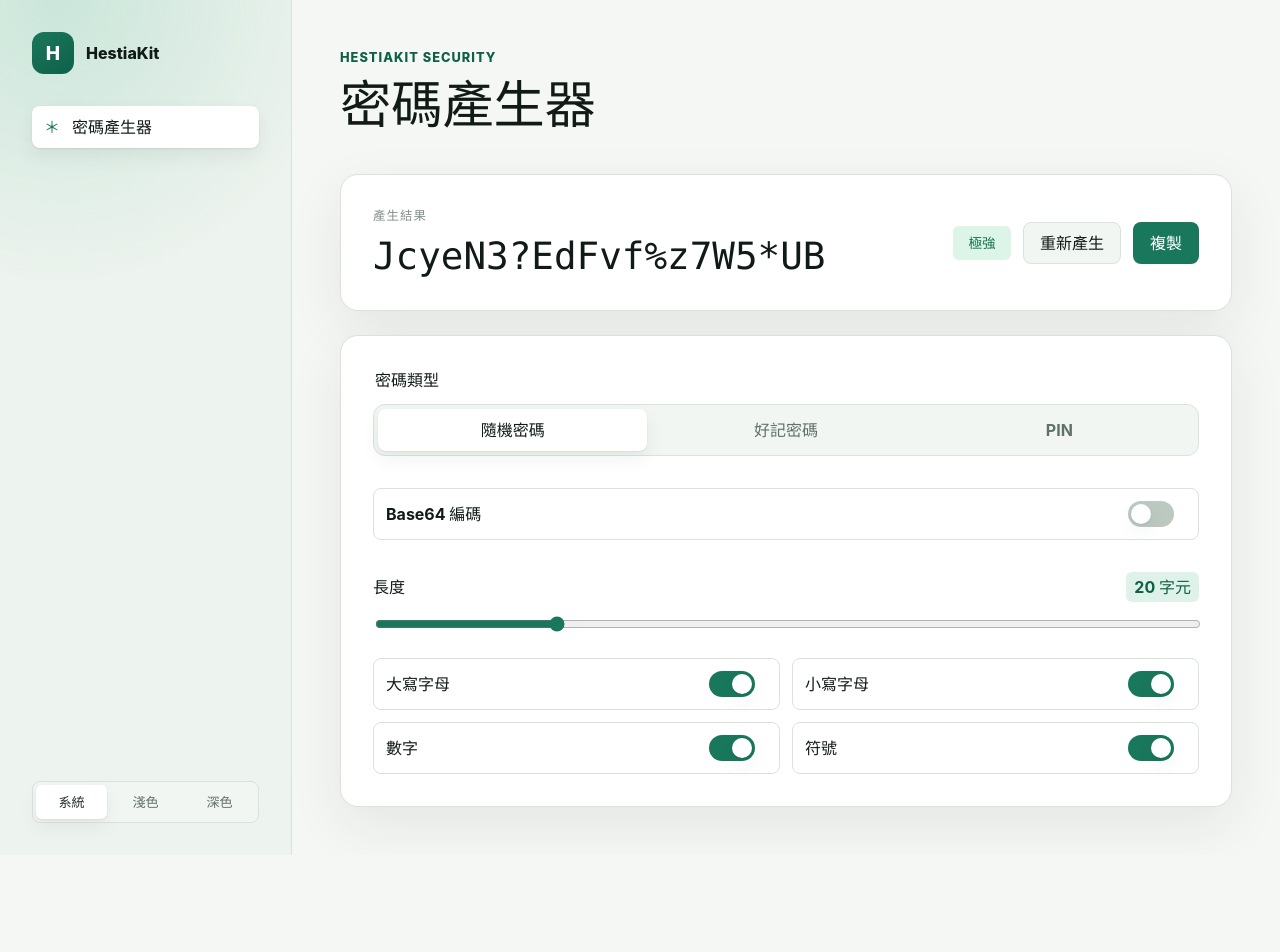
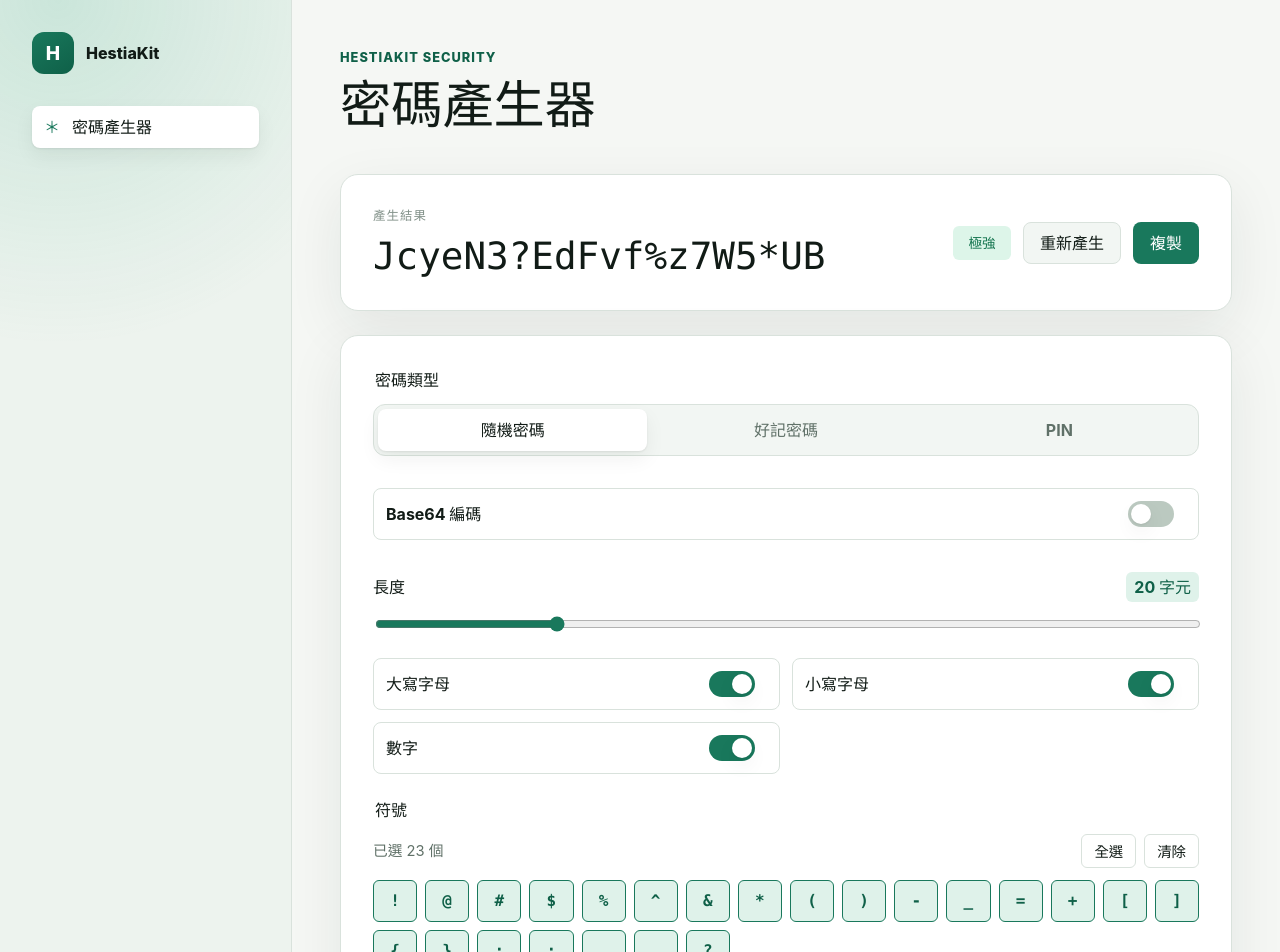
Before and after one commit to martin0230206/HestiaKit, a Vue app: page /#/ in a window 1280 px wide. Shown: the top 952 px of the page. Before the commit the page ends 855 px from the top, so only its background shows below. Built offline with nearby package versions, Linux system fonts and the light colour scheme.

Commit message:
feat: 讓密碼產生器支援自訂符號選擇

```diff
--- a/src/utils/passwordGenerator.ts
+++ b/src/utils/passwordGenerator.ts
@@ -6,6 +6,7 @@ export interface RandomPasswordOptions {
   includeLowercase: boolean
   includeNumbers: boolean
   includeSymbols: boolean
+  symbols?: string
 }
 
 export interface MemorablePasswordOptions {
@@ -24,7 +25,7 @@ export type PasswordStrength = 'Weak' | 'Good' | 'Strong' | 'Excellent'
 const uppercase = 'ABCDEFGHJKLMNPQRSTUVWXYZ'
 const lowercase = 'abcdefghijkmnopqrstuvwxyz'
 const numbers = '23456789'
-const symbols = '!@#$%^&*()-_=+[]{};:,.?'
+export const defaultSymbolCharacters = '!@#$%^&*()-_=+[]{};:,.?'
 const pinNumbers = '0123456789'
 const memorableWords = [
   'ember',
@@ -72,11 +73,12 @@ function shuffle(characters: string[]) {
 }
 
 export function generateRandomPassword(options: RandomPasswordOptions) {
+  const symbolPool = options.includeSymbols ? options.symbols ?? defaultSymbolCharacters : ''
   const pools = [
     options.includeUppercase ? uppercase : '',
     options.includeLowercase ? lowercase : '',
     options.includeNumbers ? numbers : '',
-    options.includeSymbols ? symbols : '',
+    symbolPool,
   ].filter(Boolean)
 
   if (pools.length === 0) {
--- a/src/views/PasswordGeneratorView.vue
+++ b/src/views/PasswordGeneratorView.vue
@@ -4,6 +4,7 @@ import RangeControl from '../components/forms/RangeControl.vue'
 import SegmentedControl from '../components/forms/SegmentedControl.vue'
 import SwitchControl from '../components/forms/SwitchControl.vue'
 import {
+  defaultSymbolCharacters,
   encodeBase64Password,
   estimatePasswordStrength,
   generateMemorablePassword,
@@ -21,7 +22,8 @@ const randomLength = ref(20)
 const includeUppercase = ref(true)
 const includeLowercase = ref(true)
 const includeNumbers = ref(true)
-const includeSymbols = ref(true)
+const symbolOptions = defaultSymbolCharacters.split('')
+const selectedSymbols = ref([...symbolOptions])
 
 const wordCount = ref(4)
 const separator = ref('-')
@@ -37,6 +39,7 @@ const modeOptions: Array<{ label: string; value: PasswordMode }> = [
 ]
 
 const strength = computed(() => estimatePasswordStrength(generatedPassword.value))
+const selectedSymbolCharacters = computed(() => selectedSymbols.value.join(''))
 const strengthLabel = computed(() => {
   const labels = {
     Weak: '偏弱',
@@ -48,6 +51,14 @@ const strengthLabel = computed(() => {
   return labels[strength.value]
 })
 
+function selectAllSymbols() {
+  selectedSymbols.value = [...symbolOptions]
+}
+
+function clearSymbols() {
+  selectedSymbols.value = []
+}
+
 function generatePassword() {
   copyState.value = 'idle'
   let nextPassword = ''
@@ -58,7 +69,8 @@ function generatePassword() {
       includeUppercase: includeUppercase.value,
       includeLowercase: includeLowercase.value,
       includeNumbers: includeNumbers.value,
-      includeSymbols: includeSymbols.value,
+      includeSymbols: selectedSymbols.value.length > 0,
+      symbols: selectedSymbolCharacters.value,
     })
   } else if (mode.value === 'memorable') {
     nextPassword = generateMemorablePassword({
@@ -91,7 +103,7 @@ watch(
     includeUppercase,
     includeLowercase,
     includeNumbers,
-    includeSymbols,
+    selectedSymbolCharacters,
     wordCount,
     separator,
     memorableIncludeNumber,
@@ -145,8 +157,32 @@ watch(
             <SwitchControl v-model="includeUppercase" label="大寫字母" />
             <SwitchControl v-model="includeLowercase" label="小寫字母" />
             <SwitchControl v-model="includeNumbers" label="數字" />
-            <SwitchControl v-model="includeSymbols" label="符號" />
           </div>
+
+          <fieldset class="symbol-picker">
+            <legend>符號</legend>
+            <div class="symbol-picker__header">
+              <span>{{ selectedSymbols.length ? `已選 ${selectedSymbols.length} 個` : '未使用符號' }}</span>
+              <div class="symbol-picker__actions">
+                <button class="symbol-picker__action" type="button" @click="selectAllSymbols">
+                  全選
+                </button>
+                <button class="symbol-picker__action" type="button" @click="clearSymbols">清除</button>
+              </div>
+            </div>
+
+            <div class="symbol-picker__options">
+              <label
+                v-for="symbol in symbolOptions"
+                :key="symbol"
+                class="symbol-picker__option"
+                :class="{ 'symbol-picker__option--active': selectedSymbols.includes(symbol) }"
+              >
+                <input v-model="selectedSymbols" type="checkbox" :value="symbol" />
+                <span>{{ symbol }}</span>
+              </label>
+            </div>
+          </fieldset>
         </div>
 
         <div v-else-if="mode === 'memorable'" class="generator__panel">
@@ -297,6 +333,88 @@ watch(
   gap: var(--space-3);
 }
 
+.symbol-picker {
+  display: grid;
+  gap: var(--space-3);
+  padding: 0;
+  border: 0;
+  margin: 0;
+}
+
+.symbol-picker legend {
+  margin-bottom: var(--space-3);
+  color: var(--color-text-strong);
+  font-weight: 750;
+}
+
+.symbol-picker__header {
+  display: flex;
+  align-items: center;
+  justify-content: space-between;
+  gap: var(--space-3);
+  color: var(--color-text-muted);
+  font-size: 0.92rem;
+}
+
+.symbol-picker__actions {
+  display: flex;
+  gap: var(--space-2);
+}
+
+.symbol-picker__action {
+  min-height: 34px;
+  padding: 0 var(--space-3);
+  border: 1px solid var(--color-border);
+  border-radius: var(--radius-sm);
+  color: var(--color-text-strong);
+  background: var(--color-surface);
+  font: inherit;
+  font-size: 0.9rem;
+  font-weight: 750;
+  cursor: pointer;
+}
+
+.symbol-picker__options {
+  display: grid;
+  grid-template-columns: repeat(auto-fit, minmax(42px, 1fr));
+  gap: var(--space-2);
+}
+
+.symbol-picker__option {
+  display: grid;
+  place-items: center;
+  min-height: 42px;
+  border: 1px solid var(--color-border);
+  border-radius: var(--radius-sm);
+  color: var(--color-text-muted);
+  background: var(--color-surface);
+  font-family: var(--font-mono);
+  font-weight: 800;
+  cursor: pointer;
+  transition:
+    border-color 0.18s ease,
+    color 0.18s ease,
+    background 0.18s ease;
+}
+
+.symbol-picker__option--active {
+  border-color: var(--color-primary);
+  color: var(--color-primary-strong);
+  background: var(--color-primary-soft);
+}
+
+.symbol-picker__option input {
+  position: absolute;
+  opacity: 0;
+  pointer-events: none;
+}
+
+.symbol-picker__action:focus-visible,
+.symbol-picker__option:focus-within {
+  outline: 2px solid var(--color-focus);
+  outline-offset: 2px;
+}
+
 .button {
   min-height: 42px;
   padding: 0 var(--space-4);
@@ -367,5 +485,14 @@ watch(
   .generator__grid {
     grid-template-columns: 1fr;
   }
+
+  .symbol-picker__header {
+    align-items: stretch;
+    flex-direction: column;
+  }
+
+  .symbol-picker__action {
+    flex: 1;
+  }
 }
 </style>
```
Also changed, not shown: 1 other file (tests, documents, lock files or other folders).
